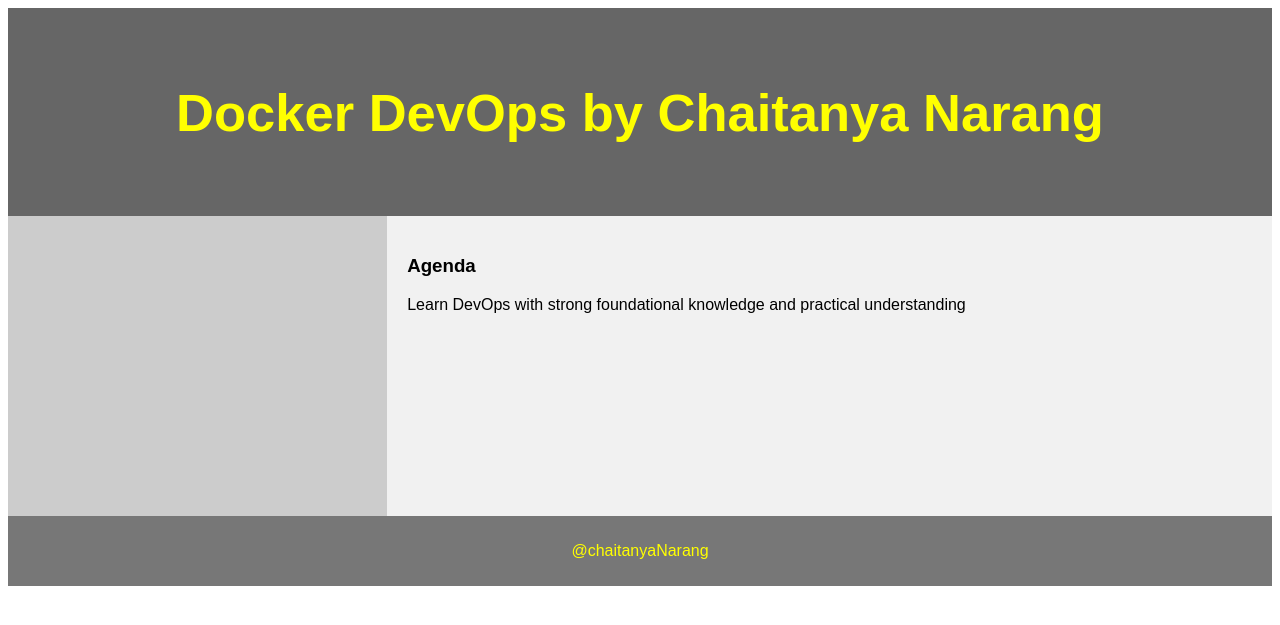
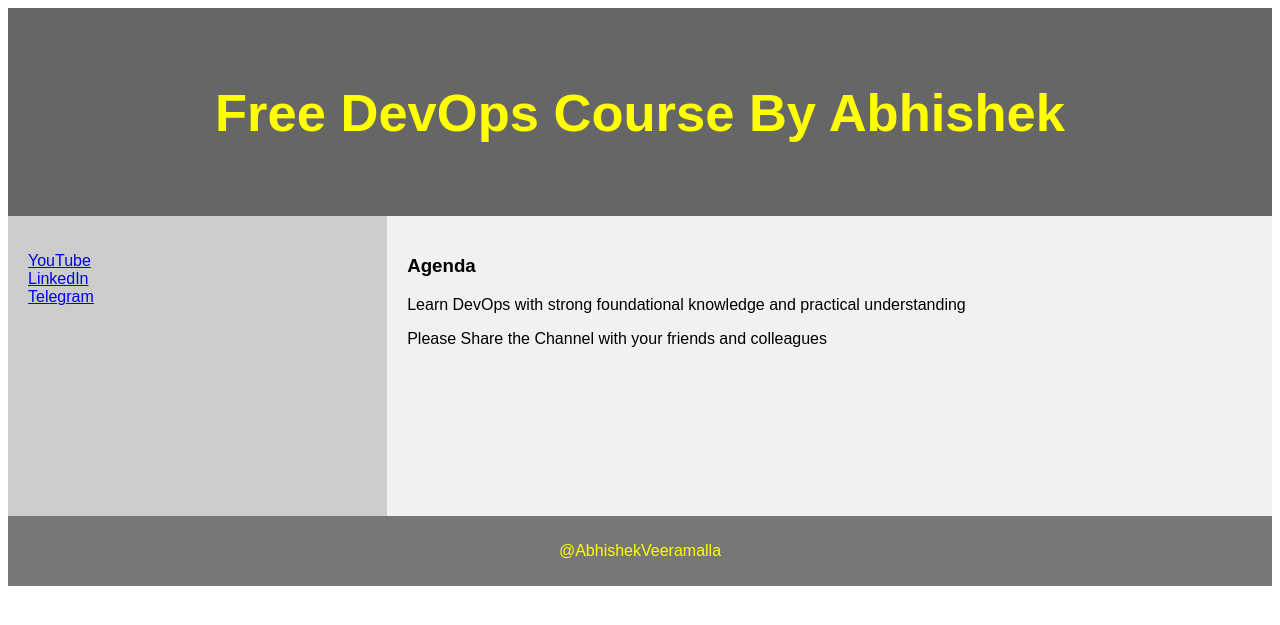
Before and after one commit to ChaitanyaNarang28/KUBERNETES-BASICS-TO-ADVANCED, a Django app: page /demo/ in a window 1280 px wide. Shown: the top 625 px of the page. Run offline with Django 4.2, Linux system fonts and the light colour scheme.

Commit message:
FAILED ATTEMPT FOR SERVICE

```diff
--- a/03-SERVICES/devops/demo/templates/demo_site.html
+++ b/03-SERVICES/devops/devops/demo/templates/demo_site.html
@@ -73,27 +73,27 @@ footer {
 
 
 <header>
-  <h2>Docker DevOps by Chaitanya Narang</h2>
+  <h2>Free DevOps Course By Abhishek</h2>
 </header>
 
 <section>
   <nav>
     <ul>
-      <!-- <li><a href="www.youtube.com/@AbhishekVeeramalla">YouTube</a></li>
+      <li><a href="www.youtube.com/@AbhishekVeeramalla">YouTube</a></li>
       <li><a href="www.linkedin.com/in/abhishek-veeramalla-77b33996/">LinkedIn</a></li>
-      <li><a href="https://telegram.me/abhishekveeramalla">Telegram</a></li> -->
+      <li><a href="https://telegram.me/abhishekveeramalla">Telegram</a></li>
     </ul>
   </nav>
 
   <article>
     <h1>Agenda</h1>
     <p>Learn DevOps with strong foundational knowledge and practical understanding</p>
-    <!-- <p>Please Share the Channel with your friends and colleagues</p> -->
+    <p>Please Share the Channel with your friends and colleagues</p>
   </article>
 </section>
 
 <footer>
-  <p>@chaitanyaNarang</p>
+  <p>@AbhishekVeeramalla</p>
 </footer>
 
 </body>
--- /dev/null
+++ b/03-SERVICES/devops/requirements.txt
@@ -0,0 +1,2 @@
+Django
+tzdata
```
Also changed, not shown: 03-SERVICES/devops/demo/migrations/__init__.py (deleted), 03-SERVICES/devops/devops/db.sqlite3 (added), 03-SERVICES/devops/devops/demo/__init__.py (added), 03-SERVICES/devops/devops/demo/admin.py (renamed from 03-SERVICES/devops/demo/admin.py), 03-SERVICES/devops/devops/demo/apps.py (renamed from 03-SERVICES/devops/demo/apps.py), 03-SERVICES/devops/devops/demo/migrations/__init__.py (added), 03-SERVICES/devops/devops/demo/models.py (renamed from 03-SERVICES/devops/demo/models.py), 03-SERVICES/devops/devops/demo/tests.py (renamed from 03-SERVICES/devops/demo/tests.py), 03-SERVICES/devops/devops/demo/urls.py (renamed from 03-SERVICES/devops/demo/urls.py), 03-SERVICES/devops/devops/demo/views.py (renamed from 03-SERVICES/devops/demo/views.py), 03-SERVICES/devops/devops/devops/__init__.py (added), 03-SERVICES/devops/devops/devops/asgi.py (renamed from 03-SERVICES/devops/devops/asgi.py), 03-SERVICES/devops/devops/devops/settings.py (renamed from 03-SERVICES/devops/devops/settings.py), 03-SERVICES/devops/devops/devops/urls.py (renamed from 03-SERVICES/devops/devops/urls.py), 2 more files, 1 other file.
